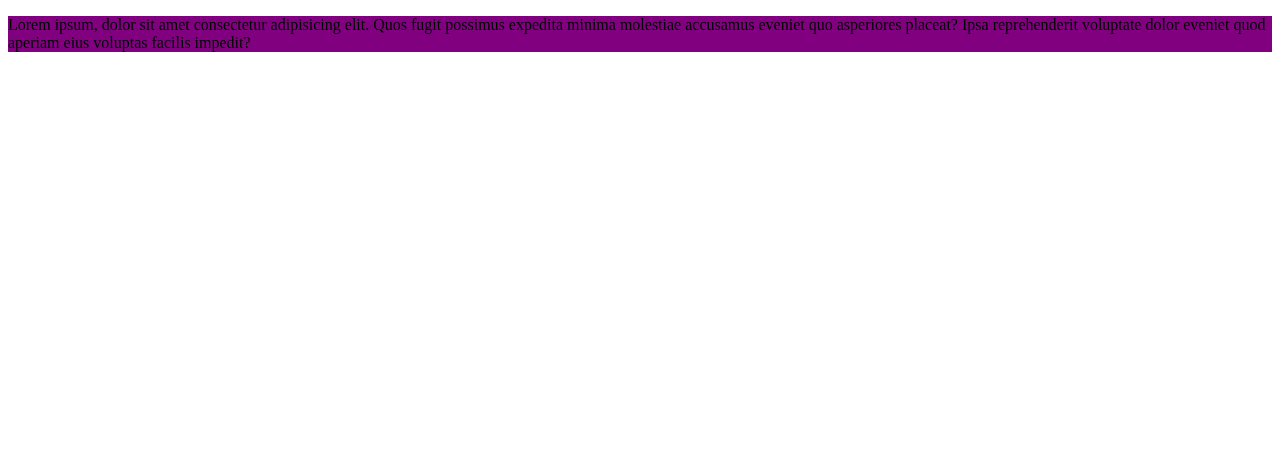
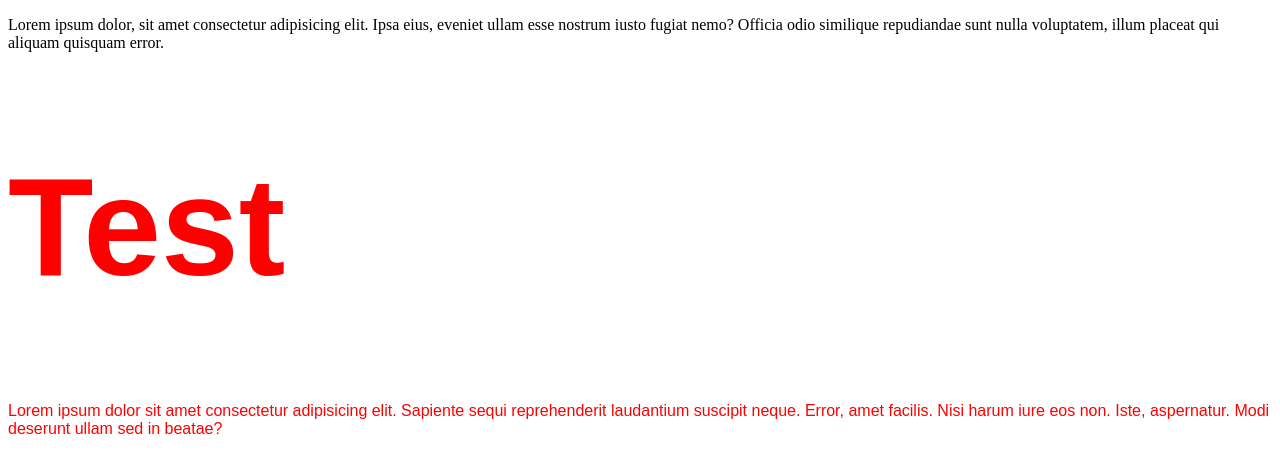
Before and after one commit to GuilhermePereiraRamalho/curso_html_basico, a plain HTML site: page index.html in a window 1280 px wide. Drawn offline with Linux system fonts and the light colour scheme.

Commit message:
Herança e as propriedades que são passadas para elementos filhos

```diff
--- a/assets/css/styles.css
+++ b/assets/css/styles.css
@@ -1,20 +1,10 @@
-/*
-especificidade
-empate
-style
-!important ****
-*/
-
-body#b.bclass p#p.p{
-    background: purple !important;
-}
-#p {
-    background: red;
+#texto {
+    font-family: sans-serif;
+    color: red;
+    font-size: 70px;
 }
 
-#p.p {
-    background: yellow;
+p {
+    font-size: initial;
+    color: inherit;
 }
-p{
-    background: blue !important;
-}
--- a/index.html
+++ b/index.html
@@ -6,8 +6,11 @@
     <title>Document</title>
     <link rel="stylesheet" href="assets/css/styles.css">
 </head>
-<body id="b" class="bclass">
-    <p class="p" id="p" style="background: red;">Lorem ipsum, dolor sit amet consectetur adipisicing elit. Quos fugit possimus expedita minima molestiae accusamus eveniet quo asperiores placeat? Ipsa reprehenderit voluptate dolor eveniet quod aperiam eius voluptas facilis impedit?</p>
-
+<body>
+    <p>Lorem ipsum dolor, sit amet consectetur adipisicing elit. Ipsa eius, eveniet ullam esse nostrum iusto fugiat nemo? Officia odio similique repudiandae sunt nulla voluptatem, illum placeat qui aliquam quisquam error.</p>
+    <div id="texto">
+        <h1>Test</h1>
+        <p>Lorem ipsum dolor sit amet consectetur adipisicing elit. Sapiente sequi reprehenderit laudantium suscipit neque. Error, amet facilis. Nisi harum iure eos non. Iste, aspernatur. Modi deserunt ullam sed in beatae?</p>
+    </div>
 </body>
 </html>
```
